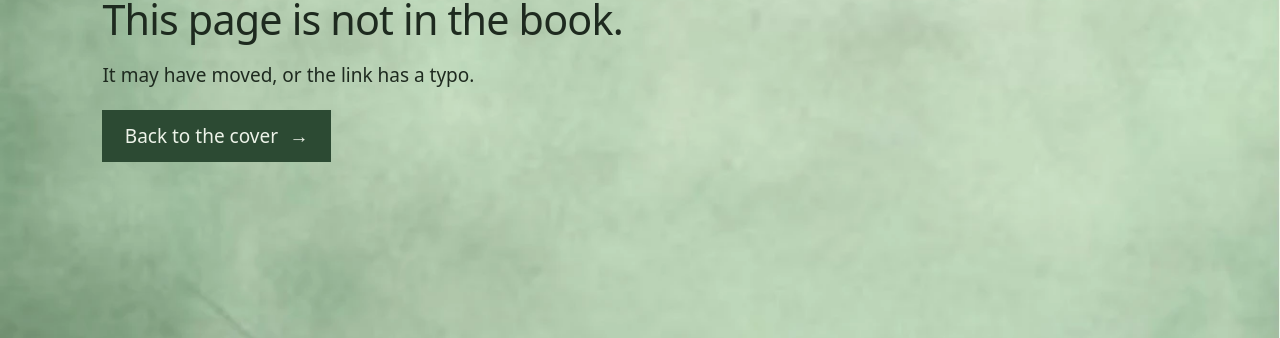
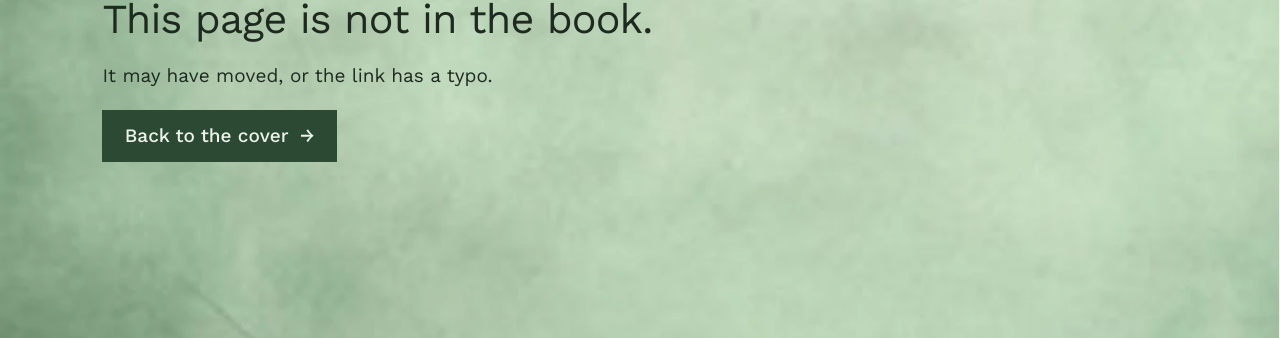
Before and after one commit to Tejas-kaushik/Official---CBT-, a website: page public/404.html in a window 1280 px wide. Shown: the part 462-800 px from the top of the page. Drawn offline with nearby package versions, Linux system fonts and the light colour scheme.

Commit message:
Use Work Sans on the studio desk and 404 page

```diff
--- a/public/404.html
+++ b/public/404.html
@@ -8,7 +8,7 @@
   <link rel="icon" href="/assets/brand/favicon.png" type="image/png">
   <link rel="preconnect" href="https://fonts.googleapis.com">
   <link rel="preconnect" href="https://fonts.gstatic.com" crossorigin>
-  <link rel="stylesheet" href="https://fonts.googleapis.com/css2?family=Fraunces:opsz,wght,SOFT@9..144,300..700,0..100&display=swap">
+  <link rel="stylesheet" href="https://fonts.googleapis.com/css2?family=Work+Sans:wght@300;400;500;600&display=swap">
   <link rel="stylesheet" href="/styles.css">
 </head>
 <body>
```
Also changed, not shown: public/admin/index.html (+1 -1 lines).
